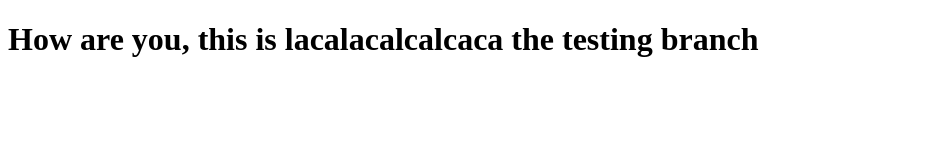
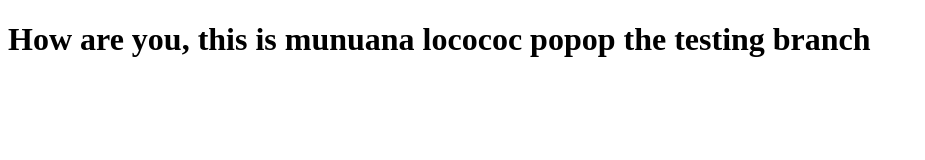
Before and after one commit to Juniour7/learning, a plain HTML site: page index.html in a window 1280 px wide. Shown: the whole page, without its empty margins (0-925 px from the left). Drawn offline with Linux system fonts and the light colour scheme.

Commit message:
Now there will be conflicts

```diff
--- a/index.html
+++ b/index.html
@@ -6,6 +6,6 @@
     <title>Source</title>
 </head>
 <body>
-    <h1>How are you, this is lacalacalcalcaca the testing branch</h1>
+    <h1>How are you, this is munuana locococ popop the testing branch</h1>
 </body>
 </html>
```
